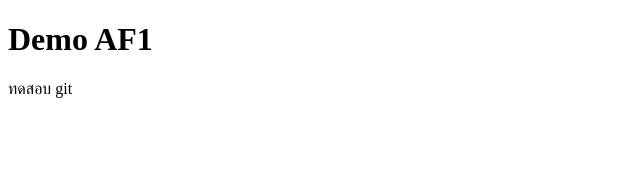
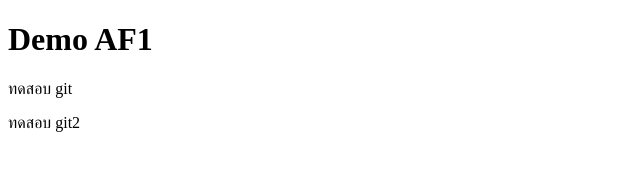
Before and after one commit to kake9857/af_demo2, a plain HTML site: page index.html in a window 1280 px wide. Shown: the full height of the page, 0-640 px from the left. Drawn offline with Linux system fonts and the light colour scheme.

Commit message:
Update index.html

```diff
--- a/index.html
+++ b/index.html
@@ -8,5 +8,6 @@
 <body>
     <h1>Demo AF1</h1>
     <p>ทดสอบ git</p>
+    <p>ทดสอบ git2</p>
 </body>
 </html>
```
